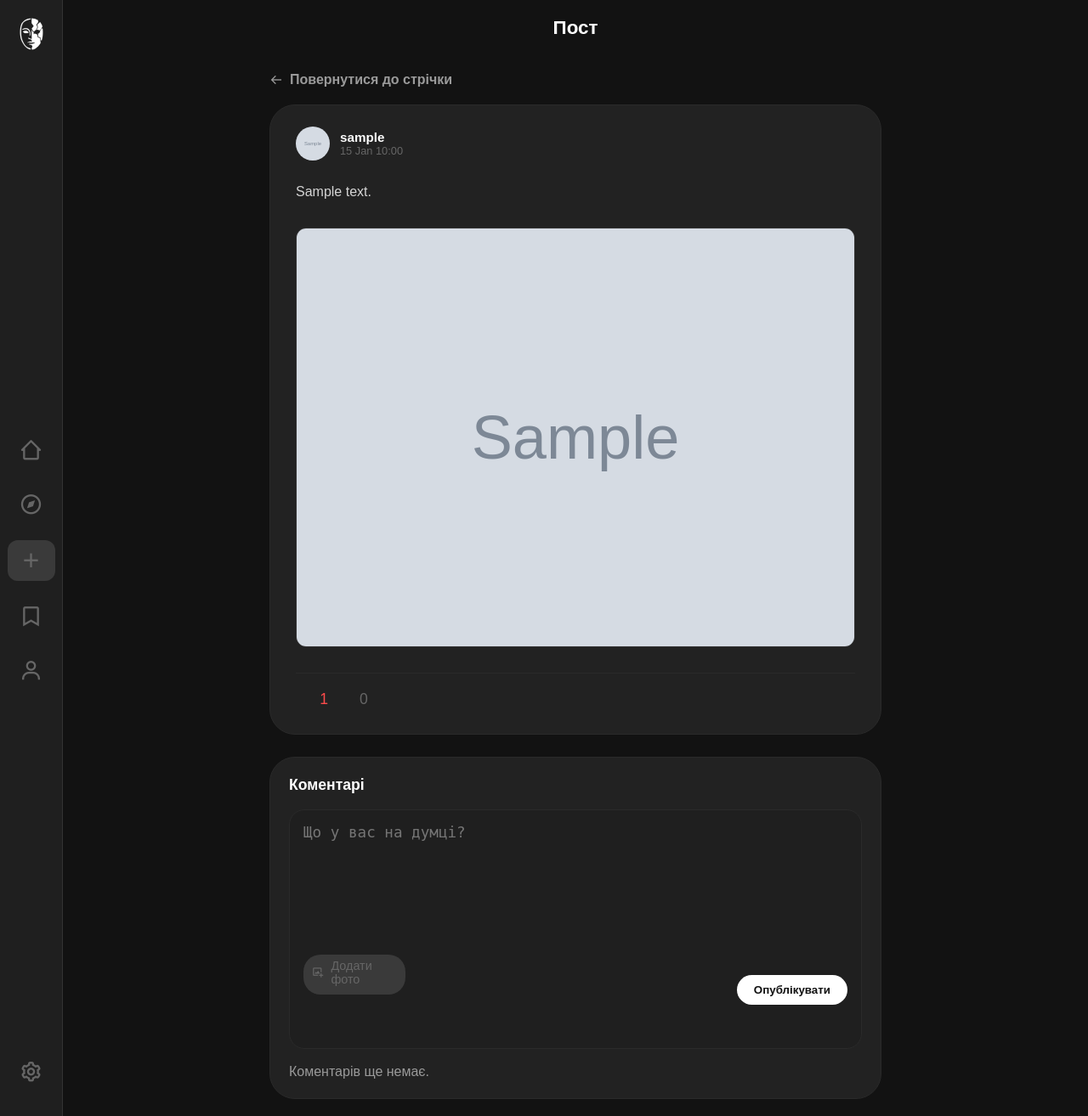
After one commit to fand1l/Sociopathy, a Django app: page /post/1/ in a window 1280 px wide. The commit adds this page. Shown: the whole page at 85% size. Run offline with Django 5.2, Linux system fonts and the light colour scheme; a user stored in the database is signed in; tables that the repository leaves empty hold one stand-in row (values such as "Sample post"); grey boxes marked "Sample" are stand-in pictures; some libraries are stand-ins or nearby versions.

Commit message:
feat: implement post detail view with comments and nested replies functionality

```diff
--- a/posts/urls.py
+++ b/posts/urls.py
@@ -1,5 +1,5 @@
 from django.urls import path
-from .views import FeedView, PostUpdateView, PostDeleteView
+from .views import FeedView, PostUpdateView, PostDeleteView, post_detail
 from django.conf import settings
 from django.conf.urls.static import static
 
@@ -7,6 +7,7 @@ app_name = "posts"
 
 urlpatterns = [
     path("", FeedView.as_view(), name="home"),
+    path("post/<int:pk>/", post_detail, name="post_detail"),
     path("post/<int:pk>/edit/", PostUpdateView.as_view(), name="post_update"),
     path("post/<int:pk>/delete/", PostDeleteView.as_view(), name="post_delete"),
 ]
--- a/posts/views.py
+++ b/posts/views.py
@@ -1,5 +1,6 @@
-from django.shortcuts import render, redirect
+from django.shortcuts import render, redirect, get_object_or_404
 from django.views.generic import ListView
+from django.core.paginator import Paginator
 from django.urls import reverse_lazy
 from .models import Post
 from likes.models import Like
@@ -10,6 +11,41 @@ from django.views.generic import UpdateView, DeleteView
 from .forms import PostForm
 from django.conf import settings
 from accounts.models import Profile
+
+
+def build_comment_tree(root_comments):
+    if not root_comments:
+        return []
+
+    children_by_parent = {}
+    pending_parent_ids = [comment.id for comment in root_comments]
+    seen_ids = set(pending_parent_ids)
+
+    while pending_parent_ids:
+        batch = list(
+            Post.objects.filter(parent_post_id__in=pending_parent_ids)
+            .select_related("author", "author__profile")
+            .order_by("created_at")
+        )
+
+        if not batch:
+            break
+
+        pending_parent_ids = []
+        for comment in batch:
+            if comment.id in seen_ids:
+                continue
+            seen_ids.add(comment.id)
+            children_by_parent.setdefault(comment.parent_post_id, []).append(comment)
+            pending_parent_ids.append(comment.id)
+
+    def build(comment):
+        return {
+            "comment": comment,
+            "children": [build(child) for child in children_by_parent.get(comment.id, [])],
+        }
+
+    return [build(comment) for comment in root_comments]
 
 class FeedView(ListView):
     model = Post
@@ -94,3 +130,56 @@ class PostDeleteView(LoginRequiredMixin, UserPassesTestMixin, DeleteView):
     def test_func(self):
         post = self.get_object()
         return self.request.user == post.author
+
+
+def post_detail(request, pk):
+    post_queryset = Post.objects.select_related("author", "author__profile")
+    if request.user.is_authenticated:
+        post_queryset = post_queryset.annotate(
+            is_liked=Exists(
+                Like.objects.filter(user=request.user, post=OuterRef("pk"))
+            ),
+            is_bookmarked=Exists(
+                Bookmark.objects.filter(user=request.user, post=OuterRef("pk"))
+            ),
+        )
+
+    post = get_object_or_404(post_queryset, pk=pk)
+    if not request.user.is_authenticated:
+        post.is_liked = False
+        post.is_bookmarked = False
+
+    if request.method == "POST":
+        if not request.user.is_authenticated:
+            return redirect(f"{settings.LOGIN_URL}?next={request.path}")
+
+        form = PostForm(request.POST, request.FILES)
+        if form.is_valid():
+            comment = form.save(commit=False)
+            comment.author = request.user
+            comment.parent_post = post
+            comment.save()
+            return redirect("posts:post_detail", pk=post.pk)
+    else:
+        form = PostForm()
+
+    top_level_comments = (
+        Post.objects.filter(parent_post=post)
+        .select_related("author", "author__profile")
+        .order_by("created_at")
+    )
+
+    paginator = Paginator(top_level_comments, 10)
+    page_obj = paginator.get_page(request.GET.get("page"))
+    comment_tree = build_comment_tree(list(page_obj.object_list))
+
+    return render(
+        request,
+        "posts/post_detail.html",
+        {
+            "post": post,
+            "comment_tree": comment_tree,
+            "form": form,
+            "page_obj": page_obj,
+        },
+    )
--- a/static/css/feed.css
+++ b/static/css/feed.css
@@ -73,7 +73,7 @@
     gap: 15px;
     cursor: pointer;
     margin-bottom: 25px;
-    transition: background-color 0.2s ease;
+    transition: background-color 0.2s ease, transform 0.5s ease;
     border: 1px solid var(--color-border-strong);
     max-width: 700px;
     margin-left: auto;
@@ -82,6 +82,7 @@
 
 .feed__trigger:hover {
     background-color: var(--color-surface-3);
+    transform: scale(1.1);
 }
 
 .avatar-stub {
@@ -187,6 +188,7 @@
     font-size: 1.1rem;
     transition: color 0.2s;
     padding: 5px 12px 5px 12px;
+    text-decoration: none;
 }
 
 .action-btn:hover {
--- /dev/null
+++ b/static/css/post_detail.css
@@ -0,0 +1,150 @@
+.post-detail {
+    max-width: 720px;
+    margin: 0 auto;
+}
+
+.post-detail__nav {
+    margin-bottom: 18px;
+}
+
+.back-link {
+    display: inline-flex;
+    align-items: center;
+    gap: 8px;
+    color: var(--color-text-muted);
+    text-decoration: none;
+    font-weight: 600;
+}
+
+.back-link:hover {
+    color: var(--accent-color);
+}
+
+.comments {
+    margin-top: 26px;
+    background: var(--content-bg);
+    border: 1px solid var(--color-border);
+    border-radius: 30px;
+    padding: 22px;
+}
+
+.comments__title {
+    margin: 0 0 18px;
+    color: var(--accent-color);
+    font-size: 1.1rem;
+}
+
+.comment-form {
+    margin-bottom: 18px;
+    padding: 16px;
+    border-radius: 18px;
+    border: 1px solid var(--color-border);
+    background: var(--color-surface-2);
+}
+
+.comment-form .modal__textarea {
+    background: transparent;
+}
+
+.comment-form__actions {
+    display: flex;
+    justify-content: flex-end;
+    margin-top: 12px;
+}
+
+.comment-form__hint {
+    margin: 0;
+    color: var(--color-text-muted);
+}
+
+.comment-form__hint a {
+    color: var(--accent-color);
+    text-decoration: none;
+}
+
+.comment-form__errors {
+    margin-top: 8px;
+    color: var(--color-danger);
+    font-size: 0.9rem;
+}
+
+.comments__empty {
+    color: var(--color-text-muted);
+    margin: 0;
+}
+
+.comment-tree {
+    list-style: none;
+    margin: 0;
+    padding: 0;
+    display: grid;
+    gap: 16px;
+}
+
+.comment-node .comment-tree {
+    margin-top: 16px;
+    padding-left: 18px;
+    border-left: 1px solid var(--color-border);
+}
+
+.comment-card {
+    background: var(--color-surface-2);
+    border: 1px solid var(--color-border);
+    border-radius: 20px;
+    padding: 16px;
+}
+
+.comment-card__user {
+    display: flex;
+    gap: 10px;
+    align-items: center;
+}
+
+.comment-card__content p {
+    margin: 12px 0 0;
+    color: var(--color-text-secondary);
+    white-space: pre-wrap;
+    line-height: 1.5;
+}
+
+.comment-card__image img {
+    width: 100%;
+    margin-top: 12px;
+    border-radius: 12px;
+    border: 1px solid var(--color-border-strong);
+    display: block;
+}
+
+.pagination {
+    margin-top: 20px;
+    display: flex;
+    justify-content: space-between;
+    align-items: center;
+    gap: 12px;
+}
+
+.pagination__link {
+    padding: 8px 16px;
+    border-radius: 999px;
+    background: var(--color-surface-2);
+    border: 1px solid var(--color-border);
+    color: var(--accent-color);
+    text-decoration: none;
+    font-weight: 600;
+}
+
+.pagination__link:hover {
+    background: var(--color-surface-3);
+}
+
+.pagination__link--disabled {
+    color: var(--color-text-muted);
+    border-color: var(--color-border);
+    background: transparent;
+    pointer-events: none;
+}
+
+.pagination__current {
+    color: var(--color-text-muted);
+    font-weight: 600;
+}
--- a/static/css/profile.css
+++ b/static/css/profile.css
@@ -1,6 +1,7 @@
 .profile {
     max-width: 720px;
     margin: 30px auto 0;
+    margin-bottom: 10px;
     background: var(--content-bg);
     border: 1px solid var(--color-border);
     border-radius: 40px;
--- a/templates/base.html
+++ b/templates/base.html
@@ -40,7 +40,7 @@
                     </li>
                     <li class="menu__item new_post">
                         {% if user.is_authenticated %}
-                            <a href="#" class="menu__link">
+                            <a href="{% url 'posts:home' %}?new_post=1" class="menu__link">
                                 <i class="bx bx-plus rotating"></i>
                             </a>
                         {% else %}
--- /dev/null
+++ b/templates/posts/post_detail.html
@@ -0,0 +1,125 @@
+{% extends 'base.html' %}
+{% load static %}
+{% block title %}Пост{% endblock %}
+{% block extra_head %}
+<link rel="stylesheet" href="{% static 'css/feed.css' %}">
+<link rel="stylesheet" href="{% static 'css/post_detail.css' %}">
+{% endblock %}
+
+{% block header_title %}Пост{% endblock %}
+
+{% block content %}
+<div class="post-detail">
+    <div class="post-detail__nav">
+        <a href="{% url 'posts:home' %}" class="back-link">
+            <i class="bx bx-arrow-back"></i>
+            Повернутися до стрічки
+        </a>
+    </div>
+
+    <article class="post-card">
+        <div class="post-card__header">
+            <div class="post-card__user">
+                <div class="avatar-wrapper">
+                    <a href="{% url 'accounts:profile_detail' post.author.username %}">
+                        <img src="{{ post.author.profile.avatar_url }}" alt="{{ post.author.username }}" class="user-avatar user-avatar--small">
+                    </a>
+                </div>
+                <div class="user-info">
+                    <a href="{% url 'accounts:profile_detail' post.author.username %}" class="user-info__name">
+                        {{ post.author.username }}
+                    </a>
+                    <span class="user-info__date">{{ post.created_at|date:"d M H:i" }}</span>
+                </div>
+            </div>
+        </div>
+
+        <div class="post-card__content">
+            <p>{{ post.content }}</p>
+            {% if post.image %}
+                <div class="post-card__image">
+                    <img src="{{ post.image.url }}" alt="Post image">
+                </div>
+            {% endif %}
+        </div>
+
+        <div class="post-card__footer">
+            <form action="{% url 'likes:like_post' post.pk %}" method="POST" class="like-form">
+                {% csrf_token %}
+                <button type="submit" class="action-btn {% if post.is_liked %}active{% endif %}">
+                    <i class='{% if post.is_liked %}bxf{% else %}bx{% endif %} bx-heart'></i>
+                    <span>{{ post.likes.count }}</span>
+                </button>
+            </form>
+            <button type="button" class="action-btn">
+                <i class="bx bx-message-circle"></i>
+                <span>{{ post.replies.count }}</span>
+            </button>
+            <form action="{% url 'bookmarks:toggle' post.pk %}" method="POST" class="bookmark-form">
+                {% csrf_token %}
+                <button type="submit" class="action-btn {% if post.is_bookmarked %}active{% endif %}">
+                    <i class='{% if post.is_bookmarked %}bxf{% else %}bx{% endif %} bx-bookmark'></i>
+                </button>
+            </form>
+        </div>
+    </article>
+
+    <section class="comments">
+        <h2 class="comments__title">Коментарі</h2>
+        <div class="comment-form">
+            {% if user.is_authenticated %}
+                <form method="POST" action="{% url 'posts:post_detail' post.pk %}" enctype="multipart/form-data">
+                    {% csrf_token %}
+                    {{ form.content }}
+                    {% if form.content.errors %}
+                        <div class="comment-form__errors">{{ form.content.errors }}</div>
+                    {% endif %}
+
+                    <div class="modal__upload">
+                        <label for="file-upload" class="custom-file-upload">
+                            <i class="bx bx-image-add"></i> Додати фото
+                        </label>
+                        {{ form.image }}
+                    </div>
+                    {% if form.image.errors %}
+                        <div class="comment-form__errors">{{ form.image.errors }}</div>
+                    {% endif %}
+
+                    <div class="comment-form__actions">
+                        <button type="submit" class="modal__button">Опублікувати</button>
+                    </div>
+                </form>
+            {% else %}
+                <p class="comment-form__hint">
+                    Щоб залишити коментар, увійдіть до системи.
+                    <a href="{% url 'accounts:login' %}">Увійти</a>
+                </p>
+            {% endif %}
+        </div>
+
+        {% if comment_tree %}
+            {% include 'posts/_comment_tree.html' with comment_tree=comment_tree %}
+        {% else %}
+            <p class="comments__empty">Коментарів ще немає.</p>
+        {% endif %}
+
+        {% if page_obj and page_obj.paginator.num_pages > 1 %}
+            <nav class="pagination" aria-label="Коментарі: сторінки">
+                {% if page_obj.has_previous %}
+                    <a class="pagination__link" href="?page={{ page_obj.previous_page_number }}">Назад</a>
+                {% else %}
+                    <span class="pagination__link pagination__link--disabled">Назад</span>
+                {% endif %}
+
+                <span class="pagination__current">{{ page_obj.number }} / {{ page_obj.paginator.num_pages }}</span>
+
+                {% if page_obj.has_next %}
+                    <a class="pagination__link" href="?page={{ page_obj.next_page_number }}">Далі</a>
+                {% else %}
+                    <span class="pagination__link pagination__link--disabled">Далі</span>
+                {% endif %}
+            </nav>
+        {% endif %}
+    </section>
+</div>
+{% endblock %}
```
Also changed, not shown: accounts/views.py (+31 -0 lines), templates/accounts/profile.html (+63 -0 lines), templates/posts/_comment_tree.html (added, +33 -0 lines), templates/posts/feed.html (+14 -6 lines).
